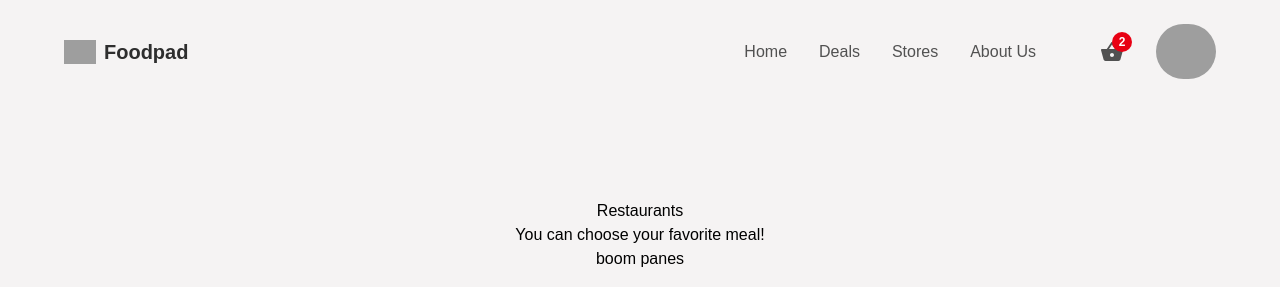
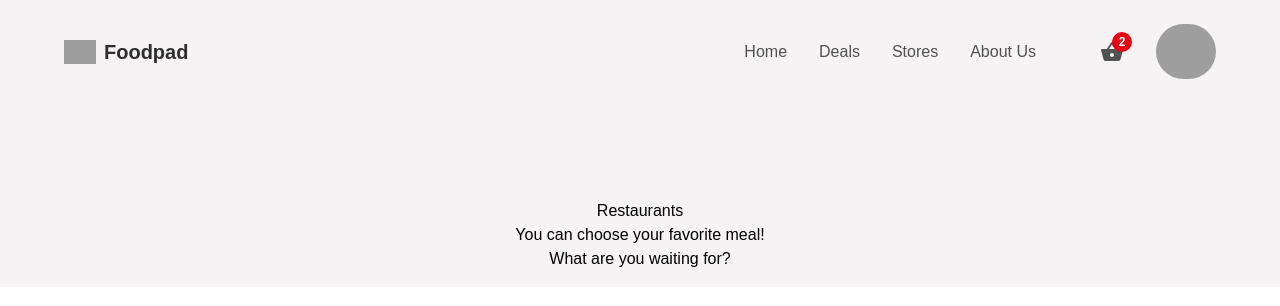
Before and after one commit to shironeF/majorproject2, a React (Create React App) app: page /stores in a window 1280 px wide. Shown: the top 306 px of the page. Built offline with nearby package versions, Linux system fonts and the light colour scheme; grey boxes are pictures that could not be loaded.

Commit message:
modifying

```diff
--- a/src/components/StoresContainer.jsx
+++ b/src/components/StoresContainer.jsx
@@ -7,7 +7,7 @@ const StoresContainer = () => {
         <center>
         <div>Restaurants</div>
         <div>You can choose your favorite meal!</div>
-        <div>boom panes </div>
+        <div>What are you waiting for?</div>
         </center>
         </section>
     )
```
